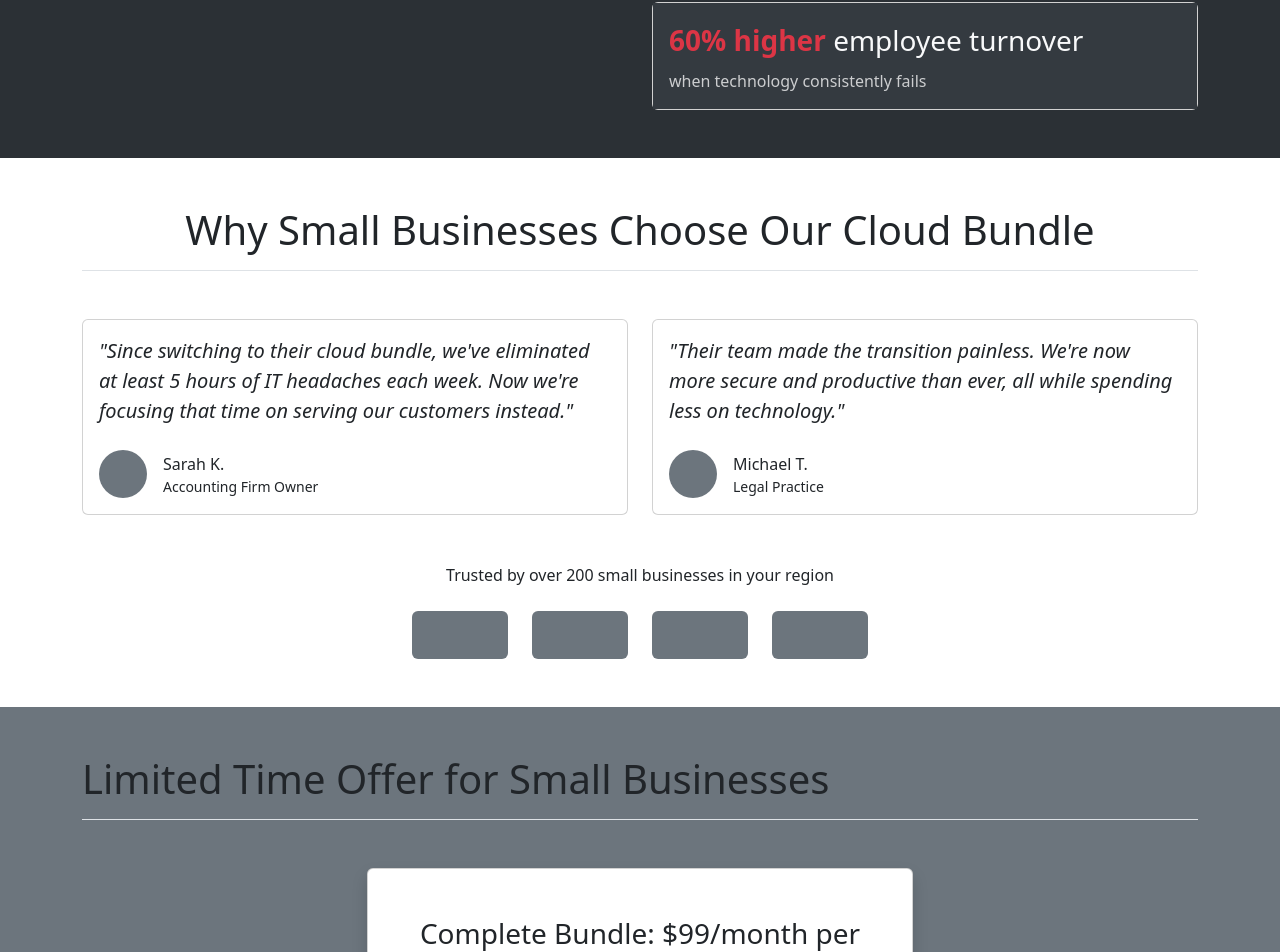
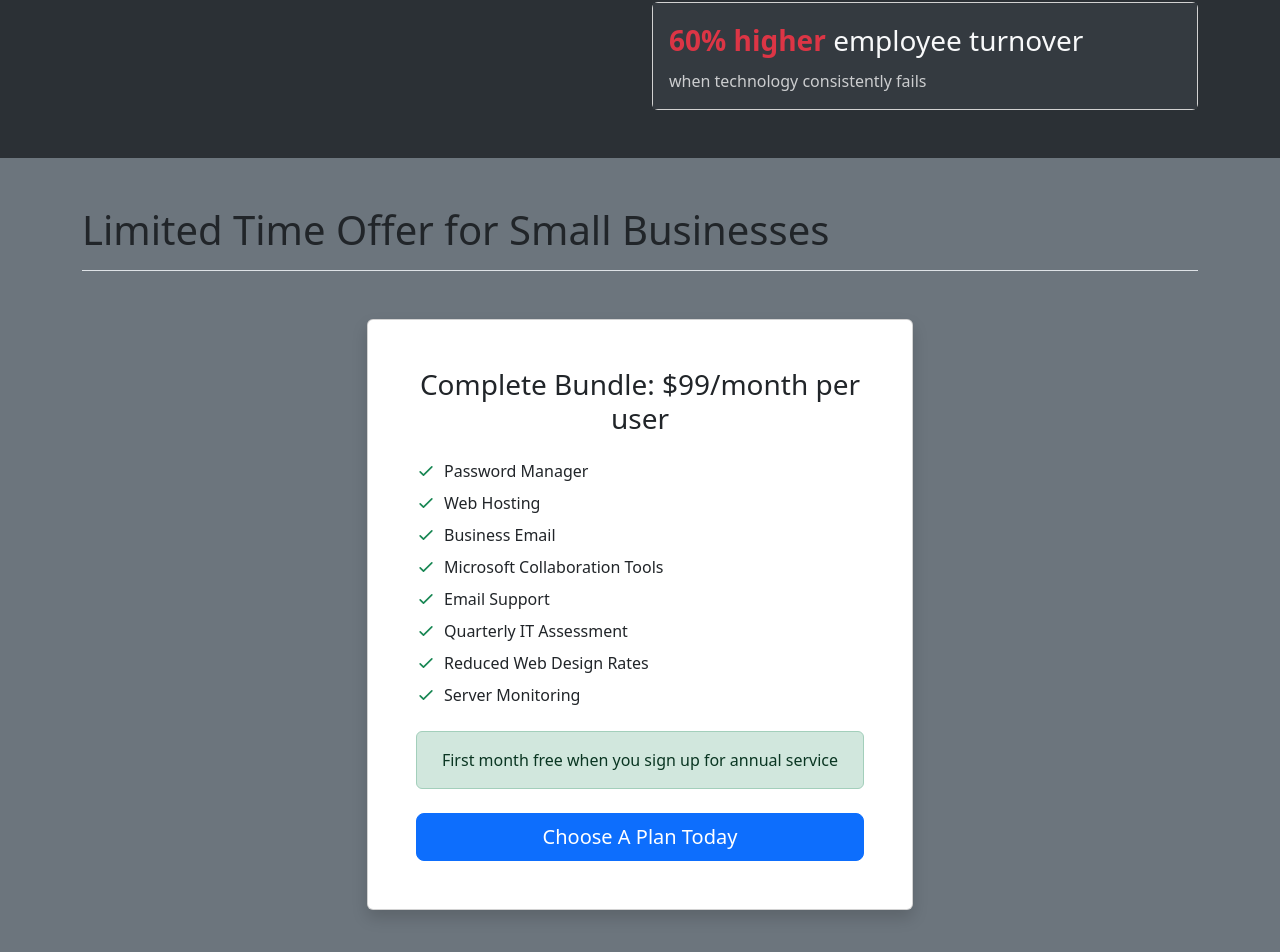
Before and after one commit to bxmty/dotca, a Next.js app: page / in a window 1280 px wide. Shown: the part 2791-3743 px from the top of the page. Built offline with nearby package versions, Linux system fonts and the light colour scheme; no server answers.

Commit message:
remove testimonials

```diff
--- a/src/app/page.tsx
+++ b/src/app/page.tsx
@@ -271,56 +271,6 @@
         </div>
       </section>
 
-      {/* Testimonials Section */}
-      <section className="py-5 py-md-7">
-        <div className="container">
-          <h2 className="fs-1 fw-light mb-5 text-center border-bottom pb-3">Why Small Businesses Choose Our Cloud Bundle</h2>
-          <div className="row g-4 mb-5">
-            <div className="col-md-6">
-              <div className="card h-100">
-                <div className="card-body">
-                  <p className="fs-5 fst-italic mb-4 text-body">
-                    &quot;Since switching to their cloud bundle, we&apos;ve eliminated at least 5 hours of IT headaches each week. Now we&apos;re focusing that time on serving our customers instead.&quot;
-                  </p>
-                  <div className="d-flex align-items-center">
-                    <div className="bg-secondary rounded-circle me-3" style={{width: "3rem", height: "3rem"}}></div>
-                    <div>
-                      <p className="fw-medium mb-0">Sarah K.</p>
-                      <p className="small mb-0">Accounting Firm Owner</p>
-                    </div>
-                  </div>
-                </div>
-              </div>
-            </div>
-            <div className="col-md-6">
-              <div className="card h-100">
-                <div className="card-body">
-                  <p className="fs-5 fst-italic mb-4 text-body">
-                    &quot;Their team made the transition painless. We&apos;re now more secure and productive than ever, all while spending less on technology.&quot;
-                  </p>
-                  <div className="d-flex align-items-center">
-                    <div className="bg-secondary rounded-circle me-3" style={{width: "3rem", height: "3rem"}}></div>
-                    <div>
-                      <p className="fw-medium mb-0">Michael T.</p>
-                      <p className="small mb-0">Legal Practice</p>
-                    </div>
-                  </div>
-                </div>
-              </div>
-            </div>
-          </div>
-          <div className="text-center">
-            <p className="fw-medium mb-4">Trusted by over 200 small businesses in your region</p>
-            <div className="d-flex justify-content-center gap-4">
-              <div className="bg-secondary rounded" style={{width: "6rem", height: "3rem"}}></div>
-              <div className="bg-secondary rounded" style={{width: "6rem", height: "3rem"}}></div>
-              <div className="bg-secondary rounded" style={{width: "6rem", height: "3rem"}}></div>
-              <div className="bg-secondary rounded" style={{width: "6rem", height: "3rem"}}></div>
-            </div>
-          </div>
-        </div>
-      </section>
-
       {/* Pricing Section */}
       <section className="py-5 py-md-7 bg-secondary">
         <div className="container">
```
